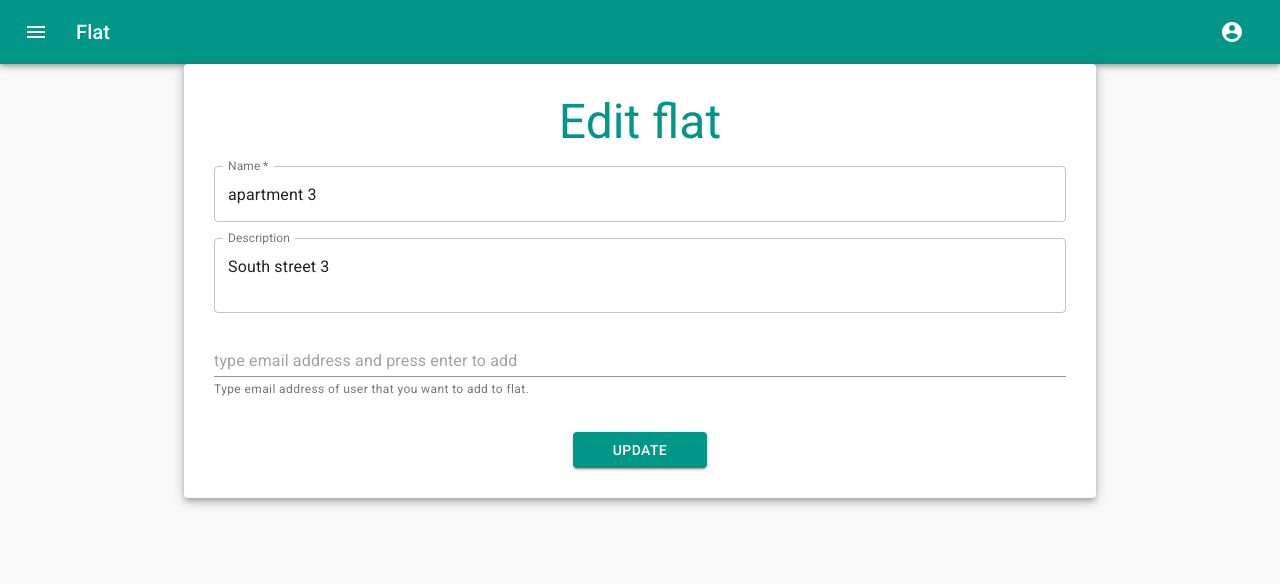
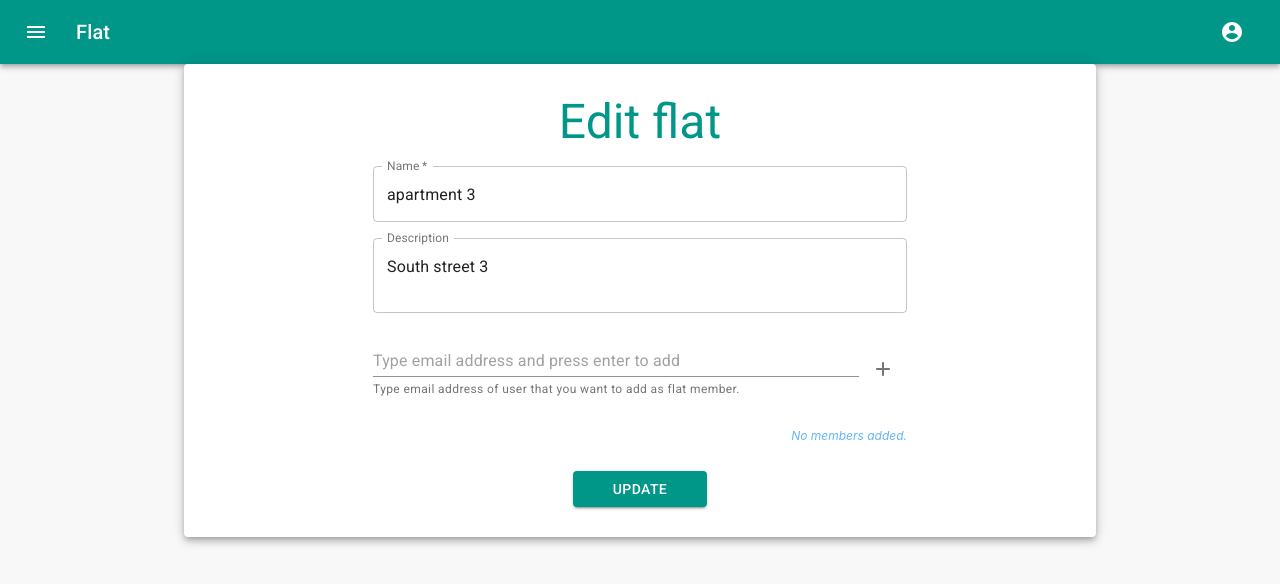
Before and after one commit to UnnamedXAer/fts2020-web, a React (Create React App) app: page /flats/1 in a window 1280 px wide. Shown: the top 584 px of the page. Built offline with nearby package versions, Linux system fonts and the light colour scheme; no server answers.

Commit message:
Update Edit/Add flat screen

```diff
--- a/src/components/Flat/FlatMembersSearch.tsx
+++ b/src/components/Flat/FlatMembersSearch.tsx
@@ -1,4 +1,4 @@
-import React, { useState } from 'react';
+import React, { useState, useRef, useEffect } from 'react';
 import {
 	CircularProgress,
 	TextField,
@@ -14,20 +14,31 @@ import {
 	createStyles,
 	ListItemIcon,
 	ListItemSecondaryAction,
-	IconButton
+	IconButton,
+	Box
 } from '@material-ui/core';
 import User from '../../models/user';
 import axios from '../../axios/axios';
-import { ErrorOutline, Delete as DeleteIcon } from '@material-ui/icons';
+import {
+	AddRounded,
+	HighlightOffRounded,
+	CheckRounded,
+	ClearRounded
+} from '@material-ui/icons';
 
 enum MembersState {
 	'loading',
 	'not_fount',
+	'accepted',
 	'ok',
 	'error'
 }
 
-const FlatMembersSearch = () => {
+interface Props {
+	updateMembers: (newMembers: number[]) => void;
+}
+
+const FlatMembersSearch: React.FC<Props> = ({ updateMembers }) => {
 	const classes = useStyles();
 
 	const [inputValue, setInputValue] = useState('');
@@ -36,6 +47,22 @@ const FlatMembersSearch = () => {
 	const [membersState, setMembersState] = useState<{
 		[key: string]: MembersState;
 	}>({});
+
+	const inputRef = useRef<HTMLInputElement>();
+
+	useEffect(() => {
+		updateMembers(members.map(x => x.id));
+		console.log('pushing members');
+	}, [members, updateMembers]);
+
+	const submitMemberHandler = () => {
+		const value = inputValue.trim().toLowerCase();
+		if (value !== '' && !membersEmails.includes(value)) {
+			submitMember(value);
+		}
+		setInputValue('');
+		inputRef.current!.focus();
+	};
 
 	const submitMember = (value: string) => {
 		setMembersEmails(prevSate => prevSate.concat(value));
@@ -46,6 +73,7 @@ const FlatMembersSearch = () => {
 
 		setTimeout(() => fetchUserByEmail(value), 1000);
 	};
+
 	const fetchUserByEmail = async (value: string) => {
 		const url = `/users/emailAddress`;
 		try {
@@ -61,8 +89,14 @@ const FlatMembersSearch = () => {
 			} else {
 				setMembersState(prevState => ({
 					...prevState,
+					[value]: MembersState.accepted
+				}));
+				setTimeout(() => {
+					setMembersState(prevState => ({
+						...prevState,
 						[value]: MembersState.ok
 					}));
+				}, 1200);
 				setMembers(prevSate => prevSate.concat(response.data));
 			}
 		} catch (err) {
@@ -74,30 +108,59 @@ const FlatMembersSearch = () => {
 		}
 	};
 
+	const removeMemberHandler = (email: string) => {
+		setMembers(prevMembers => {
+			const updatedMembers = prevMembers.filter(
+				x => x.emailAddress.toLowerCase() !== email
+			);
+			return updatedMembers;
+		});
+
+		setMembersState(prevState => {
+			const updatedState = { ...prevState };
+			delete updatedState[email];
+			return updatedState;
+		});
+
+		setMembersEmails(prevState => prevState.filter(x => x !== email));
+	};
+
 	return (
-		<div>
+		<div className={classes.container}>
+			<Box
+				display="flex"
+				flexDirection="row"
+				alignItems="flex-start"
+				justifyContent="space-around"
+				width="100%"
+			>
 				<TextField
+					inputRef={inputRef}
 					onChange={ev => {
 						setInputValue(ev.target.value);
 					}}
 					onKeyDown={ev => {
-					const value = inputValue.trim().toLowerCase();
-					if (
-						ev.key === 'Enter' &&
-						value !== '' &&
-						!membersEmails.includes(value)
-					) {
-						submitMember(value);
+						if (ev.key === 'Enter') {
+							submitMemberHandler();
 						}
 					}}
 					value={inputValue}
 					fullWidth
 					name="addMember"
-				helperText="Type email address of user that you want to add to flat."
+					helperText="Type email address of user that you want to add as flat member."
 					type="email"
-				placeholder="type email address and press enter to add"
+					placeholder="Type email address and press enter to add"
 				/>
-			<List className={classes.root}>
+				<IconButton
+					type="submit"
+					aria-label="search"
+					onClick={submitMemberHandler}
+				>
+					<AddRounded />
+				</IconButton>
+			</Box>
+
+			<List className={classes.list}>
 				{membersEmails.map((email, i) => {
 					const member = members.find(x => {
 						return (
@@ -105,55 +168,62 @@ const FlatMembersSearch = () => {
 						);
 					});
 
-					let color:
+					let secondaryTextColor:
 						| 'initial'
 						| 'inherit'
 						| 'primary'
 						| 'secondary'
 						| 'textPrimary'
 						| 'textSecondary'
-						| 'error';
+						| 'error' = 'textSecondary';
 					let sateIndicator: React.ReactNode;
+					let secondaryText = '';
 					switch (membersState[email]) {
 						case MembersState.loading:
-							color = 'textSecondary';
 							sateIndicator = (
-								<ListItemIcon
-									style={{
-										display: 'flex',
-										justifyContent: 'center',
-										alignItems: 'center'
-									}}
-								>
+								<ListItemIcon className={classes.itemAvatar}>
 									<CircularProgress size={25} />
 								</ListItemIcon>
 							);
 							break;
 						case MembersState.ok:
-							color = 'textPrimary';
+							secondaryTextColor = 'primary';
 							sateIndicator = (
-								<ListItemAvatar>
+								<ListItemAvatar className={classes.itemAvatar}>
 									<Avatar
 										alt={`${member?.userName}'s avatar`}
 										src={member?.avatarUrl}
 									/>
 								</ListItemAvatar>
 							);
-
+							secondaryText = member ? member.userName : '';
+							break;
+						case MembersState.accepted:
+							secondaryTextColor = 'primary';
+							sateIndicator = (
+								<ListItemAvatar className={classes.itemAvatar}>
+									<CheckRounded
+										color="primary"
+										fontSize="large"
+									/>
+								</ListItemAvatar>
+							);
+							secondaryText = member ? member.userName : '';
 							break;
 						default:
-							color = 'error';
+							secondaryTextColor = 'error';
 							sateIndicator = (
 								<ListItemAvatar
-									style={{
-										display: 'flex',
-										justifyContent: 'center',
-										alignItems: 'center'
-									}}
+									className={classes.itemAvatar}
+									style={{ height: '100%' }}
 								>
-									<ErrorOutline color="error" scale={4} />
+									<HighlightOffRounded
+										color="error"
+										fontSize="large"
+									/>
 								</ListItemAvatar>
 							);
+							secondaryText = 'Email address not found.';
 							break;
 					}
 
@@ -167,17 +237,27 @@ const FlatMembersSearch = () => {
 										<React.Fragment>
 											<Typography
 												component="span"
-												// variant="body2"
+												variant="body2"
 												className={classes.inline}
-												color={color}
 											></Typography>
-											{member?.userName}
+											<Typography
+												component="span"
+												color={secondaryTextColor}
+											>
+												{secondaryText}
+											</Typography>
 										</React.Fragment>
 									}
 								/>
 								<ListItemSecondaryAction>
-									<IconButton edge="end" aria-label="delete">
-										<DeleteIcon />
+									<IconButton
+										edge="end"
+										aria-label="delete"
+										onClick={() =>
+											removeMemberHandler(email)
+										}
+									>
+										<ClearRounded />
 									</IconButton>
 								</ListItemSecondaryAction>
 							</ListItem>
@@ -186,19 +266,46 @@ const FlatMembersSearch = () => {
 					);
 				})}
 			</List>
+			<p className={classes.summary}>
+				{members.length === 0
+					? 'No members added'
+					: `${members.length} ${
+							members.length === 1
+								? 'user will be added as member'
+								: 'users will be added as members'
+					  }`}
+				.
+			</p>
 		</div>
 	);
 };
 
 const useStyles = makeStyles((theme: Theme) =>
 	createStyles({
-		root: {
+		container: {
+			display: 'flex',
+			flexDirection: 'column',
+			justifyContent: 'flex-start',
+			alignItems: 'center'
+		},
+		list: {
 			width: '100%',
-			maxWidth: 360,
-			backgroundColor: theme.palette.background.paper
+			backgroundColor: theme.palette.background.paper,
+			overflow: 'auto'
 		},
 		inline: {
 			display: 'inline'
+		},
+		itemAvatar: {
+			display: 'flex',
+			justifyContent: 'center',
+			alignItems: 'center'
+		},
+		summary: {
+			color: theme.palette.info.light,
+			fontStyle: 'italic',
+			fontSize: 12,
+			alignSelf: 'flex-end'
 		}
 	})
 );
--- a/src/containers/Flat/FlatDetails.tsx
+++ b/src/containers/Flat/FlatDetails.tsx
@@ -28,10 +28,9 @@ import { setFlat } from '../../store/actions/flat';
 import Flat from '../../models/flat';
 import validateFlatFormField from '../../utils/flatFormValidator';
 import FlatMembersSearch from '../../components/Flat/FlatMembersSearch';
-import User from '../../models/user';
 
 interface Props {
-	flatId: number | undefined;
+	flatId?: number;
 }
 
 const FlatDetails: React.FC<Props> = props => {
@@ -57,7 +56,7 @@ const FlatDetails: React.FC<Props> = props => {
 	const dispatch = useDispatch();
 
 	const [formState, formDispatch] = useForm(initialStateRef.current);
-	const [members, setMembers] = useState<User[]>([]);
+	const [members, setMembers] = useState<number[]>([]);
 
 	const [loading, setLoading] = useState(false);
 	const [error, setError] = useState<string | null>(null);
@@ -108,7 +107,12 @@ const FlatDetails: React.FC<Props> = props => {
 		formDispatch(action);
 	};
 
-	const submitHandler: React.FormEventHandler = async (ev) => {
+	const updateMembersHandler = useCallback(
+		(newMembers: number[]) => setMembers(newMembers),
+		[]
+	);
+
+	const submitHandler: React.FormEventHandler = async ev => {
 		setError(null);
 		setLoading(true);
 
@@ -132,9 +136,9 @@ const FlatDetails: React.FC<Props> = props => {
 
 		const newFlat = new Flat({
 			id: flat?.id,
-			members: members.map(x => x.id),
+			members: members,
 			description: formState.values.description,
-			name: formState.values.name,
+			name: formState.values.name
 		});
 
 		try {
@@ -163,7 +167,8 @@ const FlatDetails: React.FC<Props> = props => {
 						{props.flatId ? 'Edit flat' : 'Add Flat'}
 					</Typography>
 				</Box>
-					<Grid container spacing={2} direction="column">
+				<Box className={classes.gridContainer}>
+					<Grid container spacing={2} direction="column" style={{maxWidth: '550px'}}>
 						<Grid item>
 							<Grid
 								item
@@ -297,7 +302,9 @@ const FlatDetails: React.FC<Props> = props => {
 							</Grid>
 						</Grid>
 						<Grid item>
-							<FlatMembersSearch />
+							<FlatMembersSearch
+								updateMembers={updateMembersHandler}
+							/>
 							{formState.errors.name && (
 								<p className={classes.fieldError}>
 									{formState.errors.name}
@@ -325,6 +332,7 @@ const FlatDetails: React.FC<Props> = props => {
 							</Box>
 						</Grid>
 					</Grid>
+				</Box>
 			</Paper>
 		</Container>
 	);
@@ -332,9 +340,7 @@ const FlatDetails: React.FC<Props> = props => {
 
 const useStyles = makeStyles((theme: Theme) => ({
 	container: {
-		display: 'flex',
-		justifyContent: 'stretch',
-		alignItems: 'center'
+		display: 'flex'
 	},
 	title: {
 		margin: theme.spacing(4, 0, 2)
@@ -345,6 +351,11 @@ const useStyles = makeStyles((theme: Theme) => ({
 	},
 	header: {
 		paddingBottom: theme.spacing(2)
+	},
+	gridContainer: {
+		width: '100%',
+		display: 'flex',
+		justifyContent: 'center'
 	},
 	avatarBox: {
 		position: 'relative',
```
Lines whose indentation alone changed are shown as unchanged.
